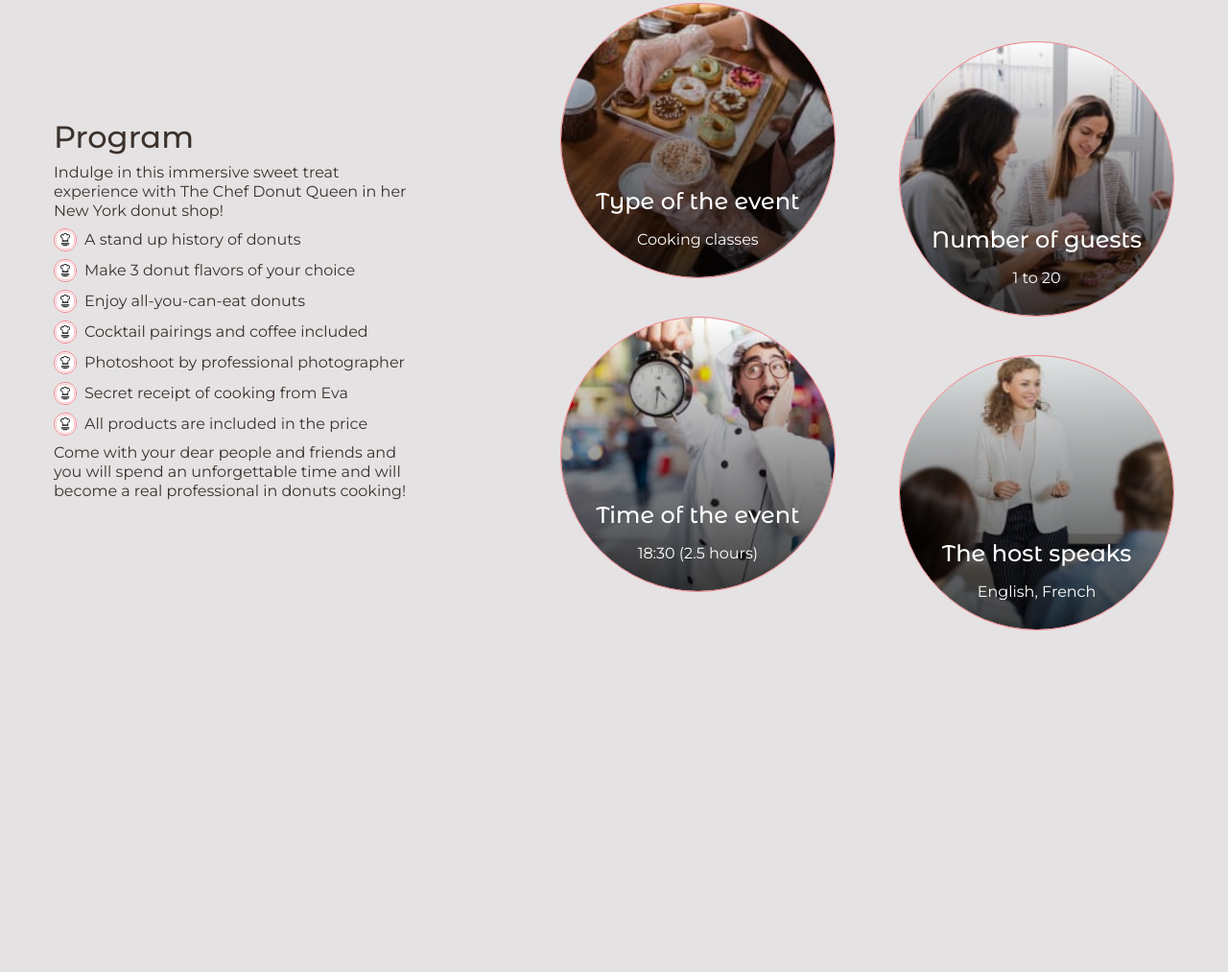
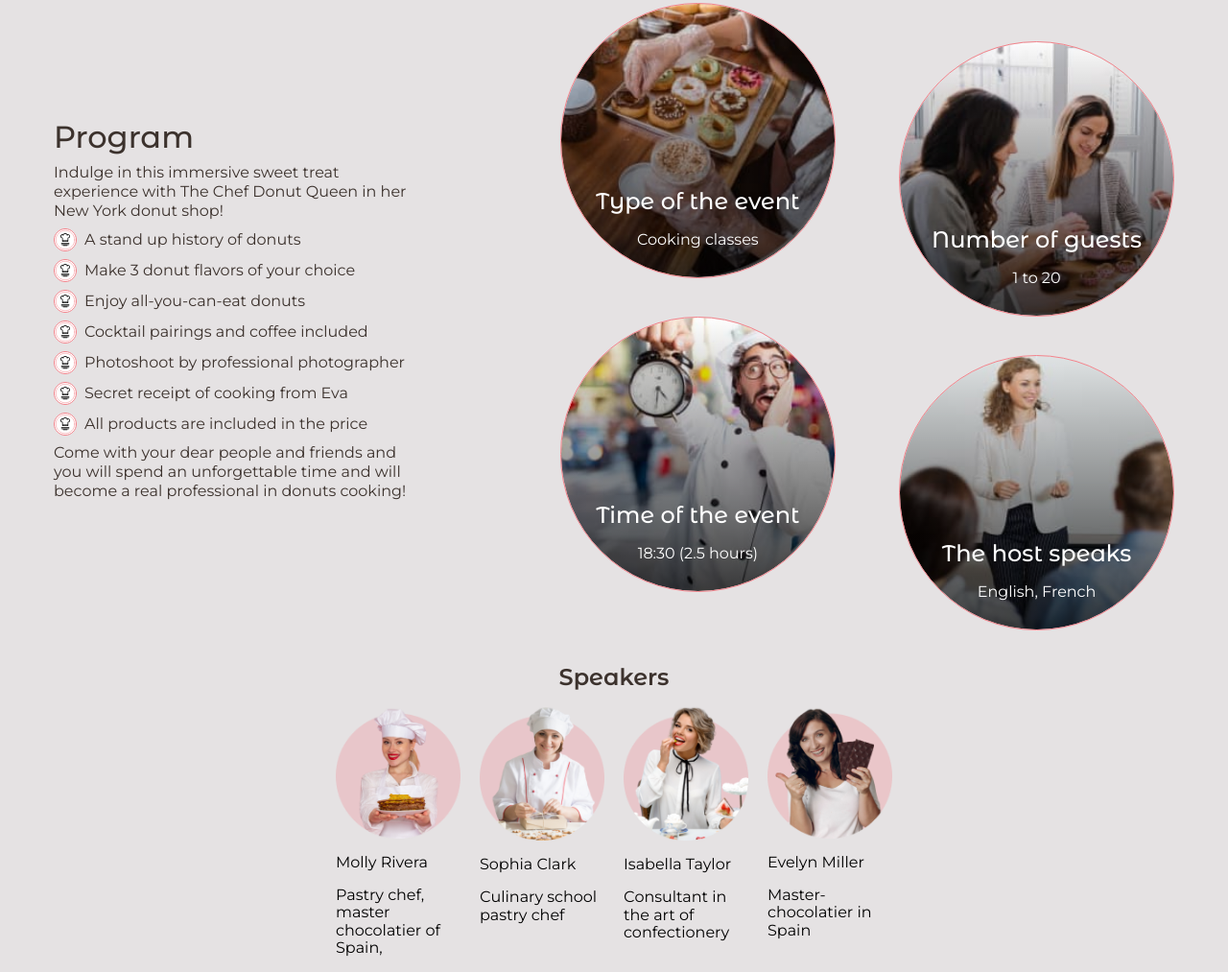
Before and after one commit to iTSerhii85/Donut_Masterclass, a plain HTML site: page index.html in a window 1280 px wide. Shown: the part 1044-2057 px from the top of the page at 96% size. Before the commit the page ends 1701 px from the top, so only its background shows below. Drawn offline with nearby package versions, Linux system fonts and the light colour scheme.

Commit message:
Start speakers

```diff
--- a/index.html
+++ b/index.html
@@ -295,6 +295,54 @@
           </div>
         </div>
       </section>
+      <!--! Лекторы -->
+      <section class="speakers">
+        <div class="container speakers__container">
+          <h2 class="title speakers__title">Speakers</h2>
+          <ul class="list speakers__list">
+            <li class="speakers__list-item">
+              <picture class="speakers__img">
+                <source
+                    srcset="./images/speakers/chef-1.png 1x, ./images/speakers/chef-1@2x.png 2x"
+                />
+                <img class="" src="./images/speakers/chef-1.png/" alt="photo pastry chef">
+              </picture>
+              <p>Molly Rivera</p>
+              <p>Pastry chef, master chocolatier of Spain,</p>
+            </li>
+            <li class="speakers__list-item">
+              <picture class="speakers__img">
+                <source
+                    srcset="./images/speakers/chef-2.png 1x, ./images/speakers/chef-2@2x.png 2x"
+                />
+                <img class="" src="./images/speakers/chef-2.png" alt="photo pastry chef">
+              </picture>
+              <p>Sophia Clark</p>
+              <p>Сulinary school pastry chef</p>
+            </li>
+            <li class="speakers__list-item">
+              <picture class="speakers__img">
+                <source
+                    srcset="./images/speakers/consultant-3.png 1x, ./images/speakers/consultant-3@2x.png 2x"
+                />
+                <img class="" src="./images/speakers/consultant-3.png/" alt="photo consultant in the art">
+              </picture>
+              <p>Isabella Taylor</p>
+              <p>Сonsultant in the art of confectionery</p>
+            </li>
+            <li class="speakers__list-item">
+              <picture class="speakers__img">
+                <source
+                    srcset="./images/speakers/chocolatier-4.png 1x, ./images/speakers/chocolatier-4@2x.png 2x"
+                />
+                <img class="" src="./images/speakers/chocolatier-4.png/" alt="photo chocolatier">
+              </picture>
+              <p>Evelyn Miller</p>
+              <p>Master- chocolatier in Spain</p>
+            </li>
+          </ul>
+        </div>
+      </section>
     </main>
     <!--! Подвал -->
     <footer>
--- /dev/null
+++ b/sass/layout/_speakers.scss
@@ -0,0 +1,24 @@
+.speakers__container {
+    padding-top: 35px;
+}
+
+.speakers__title {
+    text-align: center;
+    margin-bottom: 16px;
+}
+
+.speakers__img {
+    display: block;
+    width: 130px;
+}
+
+.speakers__list-item {
+    width: 130px;
+}
+
+.speakers__list {
+    display: flex;
+    flex-wrap: wrap;
+    gap: 20px;
+    justify-content: center;
+}
--- a/sass/mine.scss
+++ b/sass/mine.scss
@@ -9,5 +9,6 @@
 @import './layout/hero';
 @import './layout/about-us';
 @import './layout/program';
+@import './layout/speakers';
 
 @import './components/mobile-menu';
```
Also changed, not shown: css/mine.css, css/mine.min.css, images/speakers/chef-1.png (added), images/speakers/chef-1@2x.png (added), images/speakers/chef-2.png (added), images/speakers/chef-2@2x.png (added), images/speakers/chocolatier-4.png (added), images/speakers/chocolatier-4@2x.png (added), images/speakers/consultant-3.png (added), images/speakers/consultant-3@2x.png (added), 2 other files.
